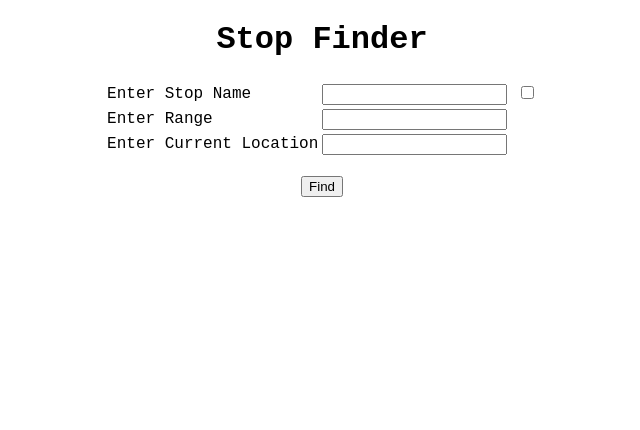
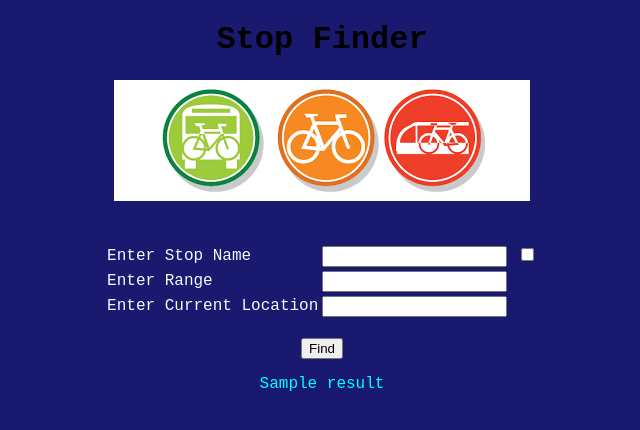
Before and after one commit to sylvaus/project_stop_finder, a Flask app: template gui/templates/index.html in a window 1280 px wide. Shown: the top 430 px of the page, without its empty margins (318-958 px from the left). Run offline with Flask 2, Linux system fonts and the light colour scheme; the template is opened without the code that fills it: most values are stand-ins (such as "Sample title", 1, 10 or a date in 2020).

Commit message:
Displaying datat on same page Added page layout

```diff
--- a/gui/app.py
+++ b/gui/app.py
@@ -1,4 +1,5 @@
 from flask import Flask, render_template, request
+from typing import List
 from finders.find_name import find_stops_matching_name
 from finders.find_in_range import find_stops_in_range
 from finders.stops import Stop
@@ -67,37 +68,33 @@ def index():
 
         # Return invalid entry when stop and range are empty string
         if stop == "" and range == "":
-            return "Invalid Entry"
+            return render_template('index.html')
 
         # Return available stops matching name
         elif stop != "" and range == "":
-            str = "<br/>"
-            strlst = list()
             lst = find_stops_matching_name(SAMPLE_STOPS, stop, rgxbool)
-            for target_list in lst:
-                strlst.append(target_list.name)
-            return  str.join(strlst)
+            return  render_template('index.html', result = response(lst))
 
         #  Return available stops in range
         elif stop == "" and range != "":
-            str = "<br/>"
-            strlst = list()
             lst = find_stops_in_range(SAMPLE_STOPS, GPSPosition(current_location_latitude, current_location_longitude), rangefloat)
-            for target_list in lst:
-                strlst.append(target_list.name)
-            return str.join(strlst)
+            return render_template('index.html', result = response(lst))
 
         #  Return available stop in range and matching name.
         elif stop != "" and range != "":
-            str = "<br/>"
-            strlst = list()
+            if current_location == "":
+                return render_template('index.html', result = "Please enter your coordinates!!!")
             lst_in_range = find_stops_in_range(SAMPLE_STOPS, GPSPosition(current_location_latitude, current_location_longitude), rangefloat)
             lst = find_stops_matching_name(lst_in_range, stop, rgxbool)
-            for target_list in lst:
-                strlst.append(target_list.name)
-            return str.join(strlst)
-    else:
-        return render_template('index.html')
+            return render_template('index.html', result = response(lst))
+
+def response(lst: List[Stop]):
+    str = "<br/>"
+    strlst = list()
+    for target_list in lst:
+        strlst.append(target_list.name)
+    return str.join(strlst)
+
 
 if __name__ == "__main__":
     app.run(debug=True)
--- a/gui/static/css/main.css
+++ b/gui/static/css/main.css
@@ -1,6 +1,7 @@
 body{
 text-align: center;
 font-family: 'Courier New', Courier, monospace;
+background-color: midnightblue;
 }
 
 table{
@@ -8,3 +9,7 @@ table{
     justify-content: space-evenly;
     text-align: left;
 }
+label{
+    text-shadow: darkslategrey;
+    color: ghostwhite;
+}
--- a/gui/templates/index.html
+++ b/gui/templates/index.html
@@ -7,6 +7,8 @@
 {% block body %}
 <div class="content">
     <h1>Stop Finder</h1>
+    <img src="./../static/bmb.png"></img>
+    <br><br><br>
     <div class="form">
         <form action="/" method="POST">
             <table>
@@ -31,6 +33,11 @@
                 <input type="submit" value="Find">
             </div>
         </form>
+
+        {% if result %}
+        <p style="color: aqua;">{{ result }}</p>
+        {% endif %}
+
     </div>
 </div>
 {% endblock %}
```
Also changed, not shown: gui/static/bmb.png (added).
